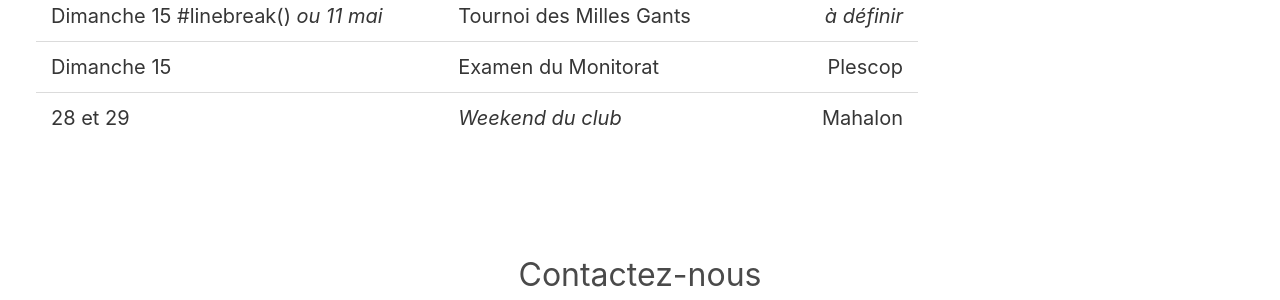
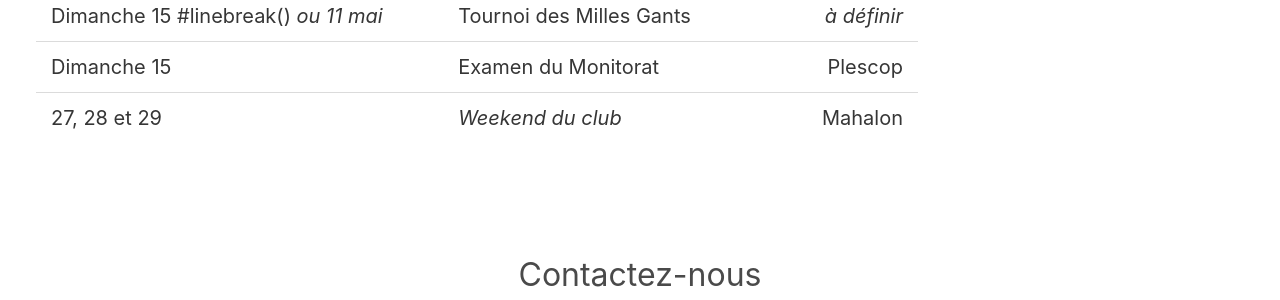
Before and after one commit to guipavas-savate/guipavas-savate.github.io, a Jekyll site: the page built from calendrier.html, in a window 1280 px wide. Shown: the part 1643-1943 px from the top of the page. Built offline with Jekyll 4.4.1, drawn with Linux system fonts in a browser that asks for light colours; nearby versions of some CDN libraries.

Commit message:
Ajout du vendredi pour le weekend club

```diff
--- a/_data/calendar.yml
+++ b/_data/calendar.yml
@@ -75,6 +75,6 @@ months:
         - date: Dimanche 15
           name: Examen du Monitorat
           place: Plescop
-        - date: 28 et 29
+        - date: 27, 28 et 29
           name: "*Weekend du club*"
           place: Mahalon
```
Also changed, not shown: 1 other file.
